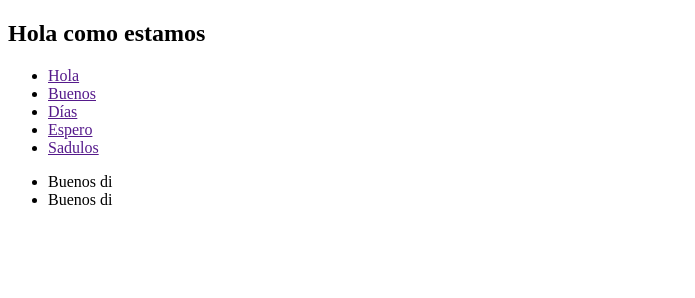
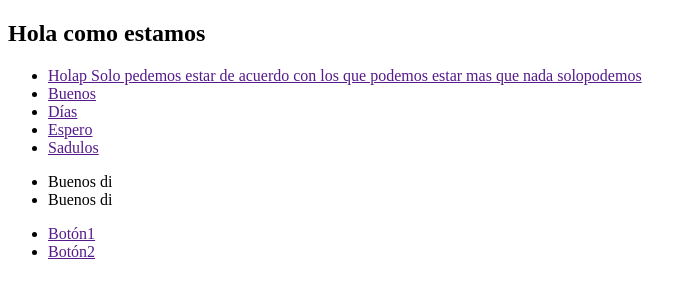
Before and after one commit to 1123q/pruebasg, a plain HTML site: page index.html in a window 1280 px wide. Shown: the whole page, without its empty margins (0-695 px from the left). Drawn offline with Linux system fonts and the light colour scheme.

Commit message:
Commit en la rama de menu

```diff
--- a/index.html
+++ b/index.html
@@ -10,7 +10,7 @@
     <div class="container">
         <h2>Hola como estamos</h2>
         <ul>
-            <li><a href="">Hola</a></li>
+            <li><a href="">Holap Solo pedemos estar de acuerdo con los que podemos estar mas que nada solopodemos </a></li>
             <li><a href="">Buenos</a></li>
             <li><a href="">Días</a></li>
             <li><a href="">Espero</a></li>
@@ -21,5 +21,11 @@
             <li>Buenos di</li>
         </ul>
     </div>
+    <div class="hol">
+        <ul>
+            <li><a href="">Botón1</a></li>
+            <li><a href="">Botón2</a></li>
+        </ul>
+    </div>
 </body>
 </html>
```
